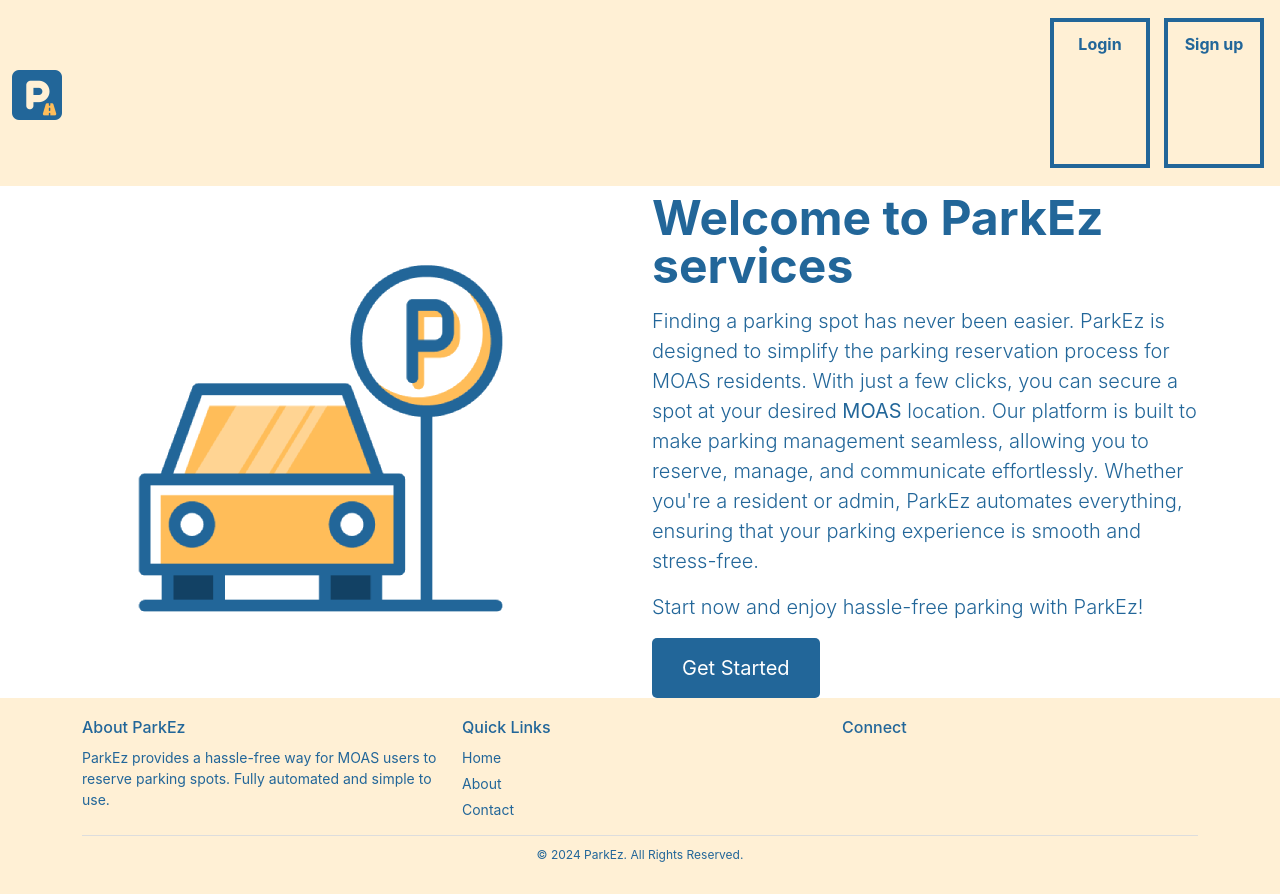
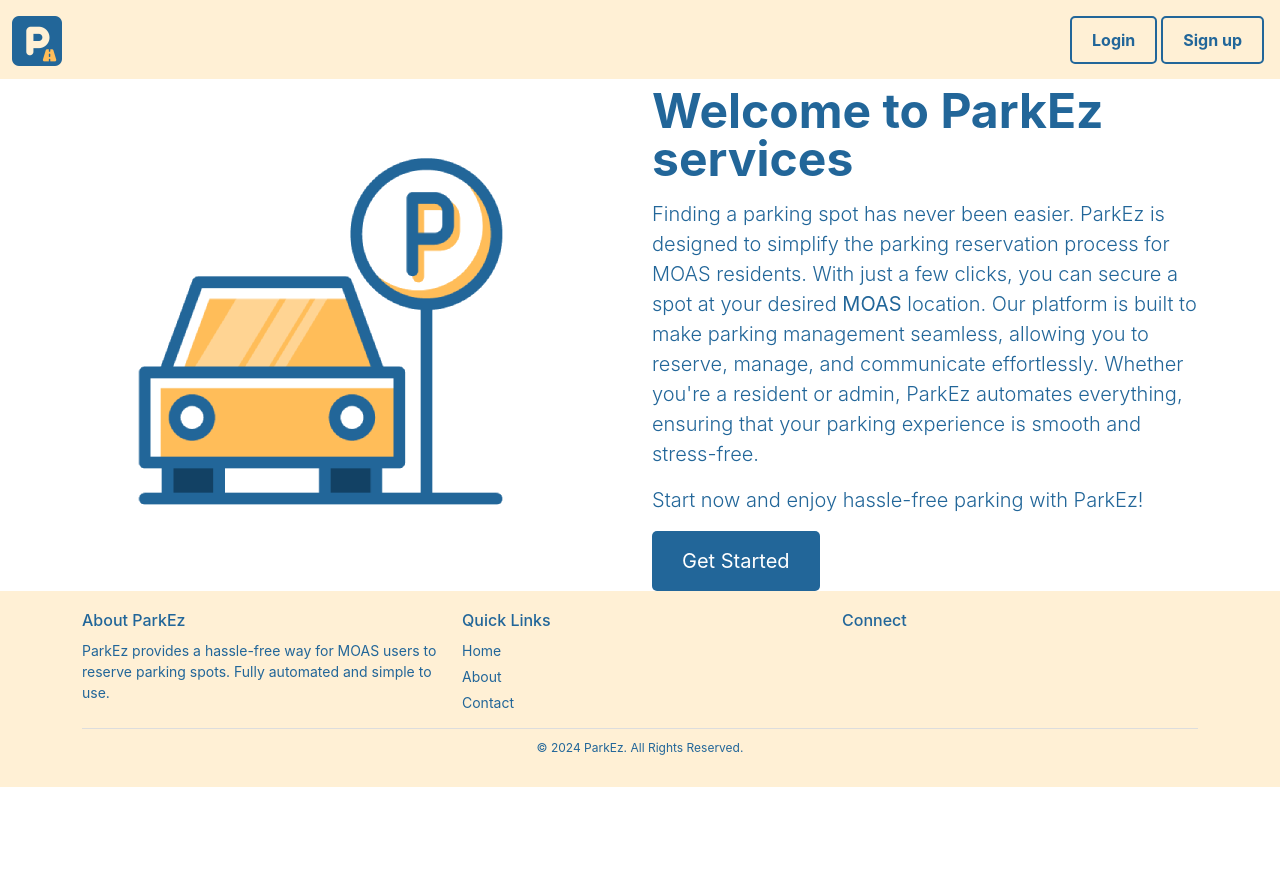
Before and after one commit to Gayan65/parkez, a React (Create React App) app in the folder frontend/: page / in a window 1280 px wide. After the commit the page ends 800 px from the top, so only its background shows below. Built offline with nearby package versions, Linux system fonts and the light colour scheme.

Commit message:
remove css parking

```diff
--- a/frontend/src/index.css
+++ b/frontend/src/index.css
@@ -666,49 +666,3 @@ body {
 .custom-btn {
     width: auto !important;
 }
-
-/* Parking Slot Button Styling */
-.parking-slot-btn {
-    display: none; /* Hide default radio button */
-}
-
-/* Styled Button for Parking Slot */
-.btn-outline-primary {
-    display: inline-block;
-    width: 100px; /* Width to resemble a parking slot */
-    height: 150px; /* Height to resemble a parking slot */
-    padding: 10px; /* Padding inside the slot */
-    border: 4px solid #226699; /* Thicker border to resemble parking slot outline */
-    border-radius: 0; /* No rounded corners, sharp rectangular edges */
-    color: #226699; /* Text color */
-    background-color: transparent; /* Transparent background */
-    text-align: center; /* Center text */
-    font-size: 16px; /* Larger text size */
-    font-weight: bold; /* Bold font for visibility */
-    cursor: pointer; /* Pointer cursor */
-    margin: 10px; /* Space between parking slots */
-    transition: background-color 0.3s ease, color 0.3s ease, transform 0.2s ease;
-}
-
-/* Hover and Focus State */
-.btn-outline-primary:hover,
-.btn-outline-primary:focus {
-    background-color: #226699; /* Background on hover/focus */
-    color: #fff; /* Text color when hovered */
-    transform: scale(1.05); /* Slight grow effect */
-}
-
-/* Selected (Checked) State */
-.parking-slot-btn:checked + .btn-outline-primary {
-    background-color: #ffbd59; /* Background when selected */
-    color: #fff; /* Text color when selected */
-    border-color: #ffbd59; /* Border color matching selection */
-}
-
-/* Disabled State */
-.btn-outline-primary:disabled {
-    background-color: #ddd; /* Gray background for disabled */
-    color: #999; /* Text color for disabled */
-    border-color: #ddd; /* Border color for disabled */
-    cursor: not-allowed; /* Disabled cursor */
-}
```
